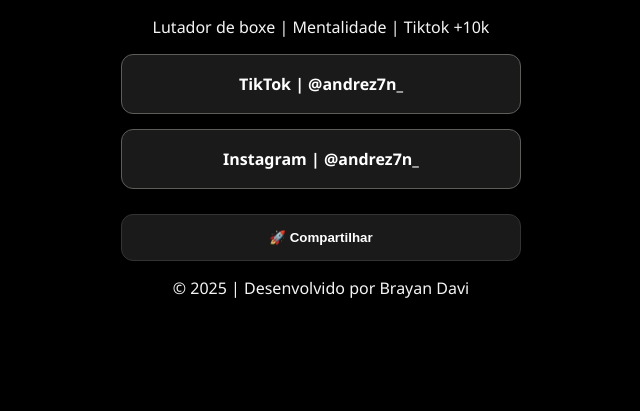
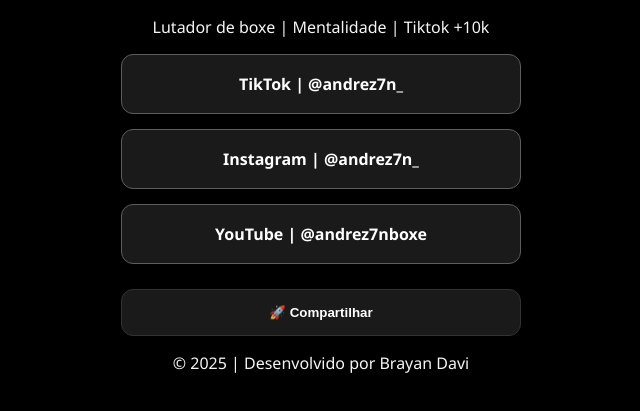
Before and after one commit to andrez7nparcerias-cloud/meu-blog, a plain HTML site: page index.html in a window 1280 px wide. Shown: the part 257-668 px from the top of the page, without its empty margins (319-959 px from the left). Drawn offline with Linux system fonts and the light colour scheme.

Commit message:
index.html
27/12/2025

```diff
--- a/index.html
+++ b/index.html
@@ -17,6 +17,8 @@
 
                 <a href="https://www.instagram.com/andrez7n_?igsh=MWZvN3RxdHY1b3pmMQ%3D%3D&utm_source=qr" class="btn" target="_blank">Instagram | @andrez7n_</a>
 
+                <a href="https://youtube.com/@andresartorato?si=cAc2_fxJax8SgXjJ" class="btn" target="_blank">YouTube | @andrez7nboxe</a>
+
                 <button onclick="compartilhar()" class="btn-share-floating" title="Compartilhar Perfil">
         <span class="share-text">🚀 Compartilhar</span>
         <span class="share-icon">🔗</span>
```
Lines whose indentation alone changed are shown as unchanged.
